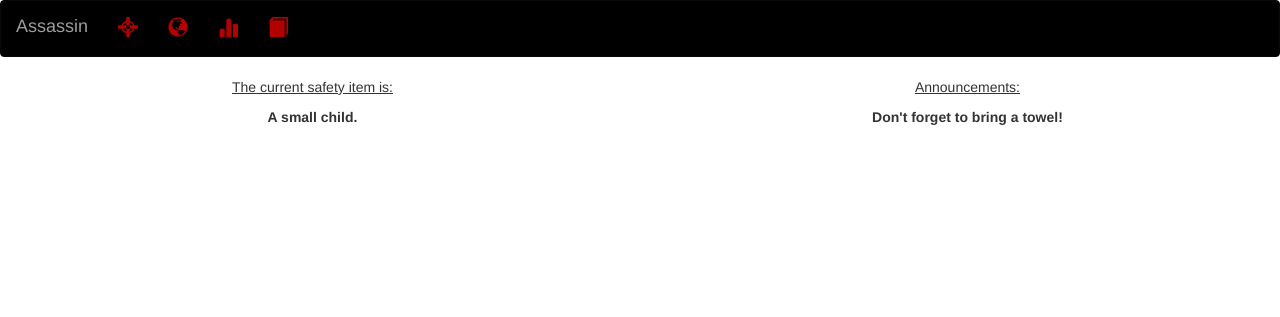
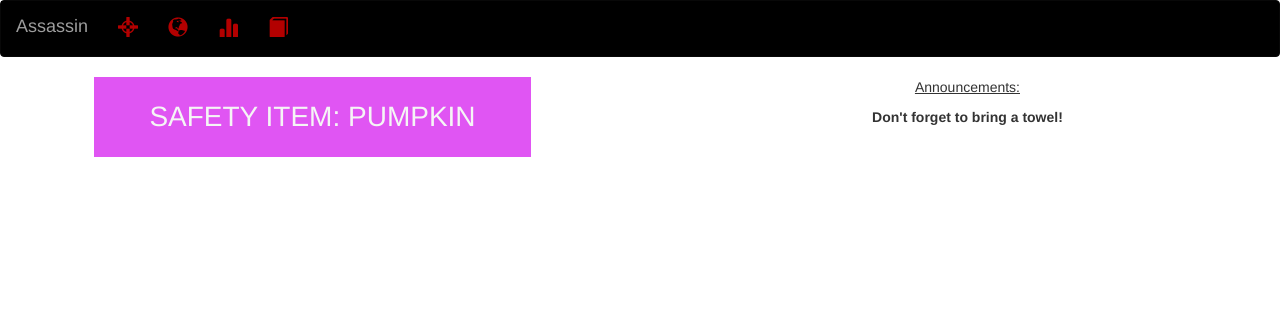
Before and after one commit to Astew1/SeniorAssassin, a PHP site: page / in a window 1280 px wide. Shown: the top 317 px of the page. Run offline with PHP 8.4, Linux system fonts and the light colour scheme.

Commit message:
fixed stylesheet link in index

```diff
--- a/front-end/index.html
+++ b/front-end/index.html
@@ -13,7 +13,7 @@
     <title type = "tab">Assassin '17</title>
     <meta name="viewport" content="width=device-width, initial-scale=1, maximum-scale=1">
     <link href="https://maxcdn.bootstrapcdn.com/bootstrap/3.3.7/css/bootstrap.min.css" rel="stylesheet" integrity="sha384-BVYiiSIFeK1dGmJRAkycuHAHRg32OmUcww7on3RYdg4Va+PmSTsz/K68vbdEjh4u" crossorigin="anonymous">
-    <link rel="stylesheet" href="/style.css">
+    <link rel="stylesheet" href="style.css">
     <script src="https://ajax.googleapis.com/ajax/libs/jquery/1.12.4/jquery.min.js"></script>
     <script src="https://maxcdn.bootstrapcdn.com/bootstrap/3.3.7/js/bootstrap.min.js" integrity="sha384-Tc5IQib027qvyjSMfHjOMaLkfuWVxZxUPnCJA7l2mCWNIpG9mGCD8wGNIcPD7Txa" crossorigin="anonymous"></script>
 
@@ -54,14 +54,15 @@
 
 <div class="row centered">
 
-    <div class = "col-md-4 col-md-offset-1">
-        <p class = "underline">The current safety item is:</p>
-        <p class = "bold">A small child.</p>
+    <div class="col-md-4 col-md-offset-1 safety-background">
+        <div class="safety-text-wrapper">
+            <p>SAFETY ITEM: PUMPKIN</p>
+        </div>
     </div>
 
-    <div class = "col-md-4 col-md-offset-2">
-        <p class = "underline">Announcements:</p>
-        <p class = "bold">Don't forget to bring a towel!</p>
+    <div class="col-md-4 col-md-offset-2">
+        <p class="underline">Announcements:</p>
+        <p class="bold">Don't forget to bring a towel!</p>
     </div>
 
 </div>
--- a/front-end/style.css
+++ b/front-end/style.css
@@ -68,7 +68,6 @@ div {
     /*background: linear-gradient(to bottom, gray, white);*/
 /*}*/
 
-
 .safety-background{
     background-color: #e055f3;
 }
```
